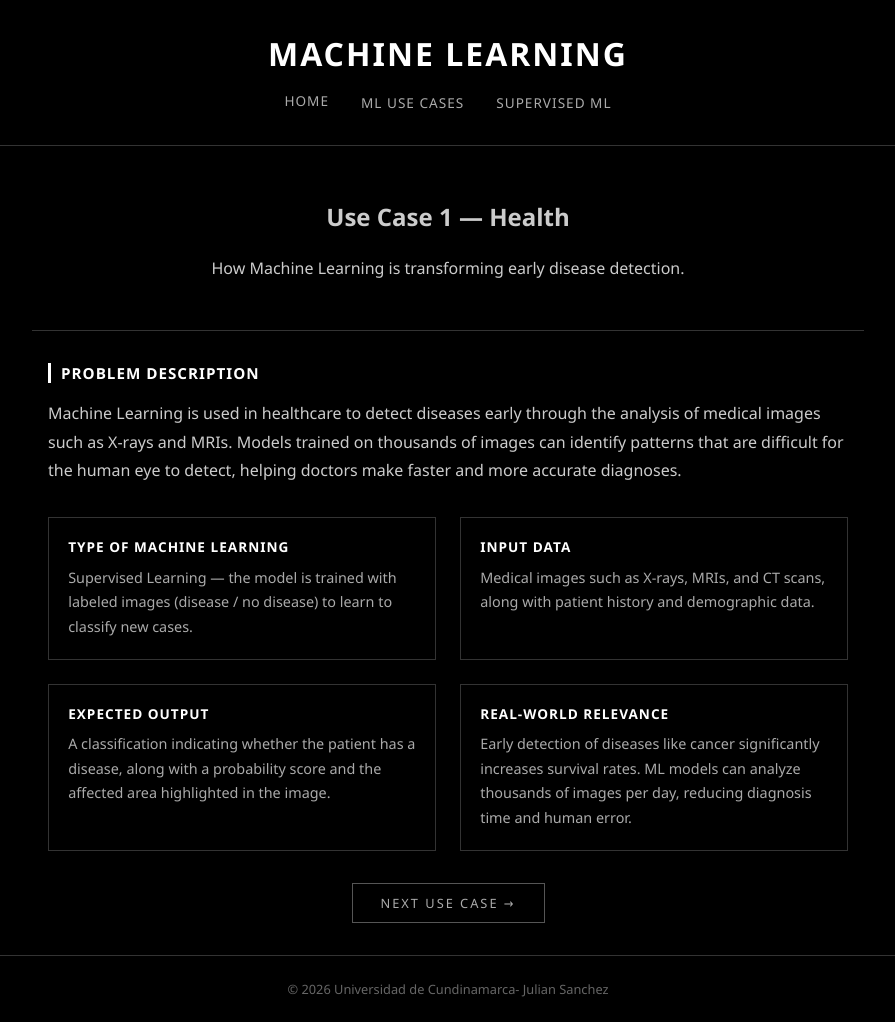
After one commit to Nywaran/ML, a Flask app: page /use-cases/health in a window 1280 px wide. The commit adds this page. Shown: the whole page, without its empty margins (192-1087 px from the left). Run offline with Flask 3, Linux system fonts and the light colour scheme.

Commit message:
Use cases and lineal regression

```diff
--- a/app.py
+++ b/app.py
@@ -1,5 +1,6 @@
+# Importacion de librerias
 from flask import Flask, render_template, request
-import RegresionLogistica
+import LinealRegression
 
 app = Flask(__name__)
 
@@ -7,26 +8,36 @@ app = Flask(__name__)
 def home():
     return render_template('index.html')
 
-@app.route('/LinearRegression/')
-def calculateGrade():
-    import LinealRegression
-    result = LinealRegression.calculateGrade(10)
-    return str(result)
+# Llamamos los casos de uso, uno por uno
+@app.route('/use-cases/health')
+def use_case_health():
+    return render_template('use_cases/health.html')
 
-@app.route('/LogisticRegression/', methods=['GET', 'POST'])
-def logistic():
+@app.route('/use-cases/finance')
+def use_case_finance():
+    return render_template('use_cases/finance.html')
+
+@app.route('/use-cases/cybersecurity')
+def use_case_cybersecurity():
+    return render_template('use_cases/cybersecurity.html')
+
+@app.route('/use-cases/education')
+def use_case_education():
+    return render_template('use_cases/education.html')
+
+# Llamamos a la regresión lineal pero solo los conceptos
+@app.route('/linear-regression/concepts')
+def lr_concepts():
+    return render_template('linear_regression/concepts.html')
+
+# Llamamos a la apliacaión de la regresión lineal y el dataset
+@app.route('/linear-regression/application', methods=['GET', 'POST'])
+def lr_application():
+    prediction = None
     if request.method == 'POST':
-        edad      = float(request.form['edad'])
-        ingreso   = float(request.form['ingreso_mensual'])
-        visitas   = float(request.form['visitas_web_mes'])
-        tiempo    = float(request.form['tiempo_sitio_min'])
-        compras   = float(request.form['compras_previas'])
-        descuento = float(request.form['descuento_usado'])
-
-        resultado, probabilidad = RegresionLogistica.predecir(
-            edad, ingreso, visitas, tiempo, compras, descuento
-        )
-        return render_template('result.html',
-                               resultado=resultado,
-                               probabilidad=probabilidad)
-    return render_template('logistic.html')
+        open_price = float(request.form['open'])
+        high       = float(request.form['high'])
+        low        = float(request.form['low'])
+        volume     = float(request.form['volume'])
+        prediction = LinealRegression.predict(open_price, high, low, volume)
+    return render_template('linear_regression/application.html', prediction=prediction)
--- a/static/css/style.css
+++ b/static/css/style.css
@@ -36,7 +36,9 @@ nav a {
     transition: color 0.2s ease;
 }
 
-nav a:hover { color: #ffffff; }
+nav a:hover {
+    color: #ffffff;
+}
 
 main {
     flex: 1;
@@ -83,19 +85,42 @@ footer {
     color: #666;
 }
 
+.hero-welcome {
+    display: flex;
+    justify-content: center;
+    align-items: center;
+    text-align: center;
+    padding: 60px 20px;
+    border-bottom: 1px solid #333;
+    width: 100%;
+}
+
+.hero-welcome h1 {
+    font-size: 3rem;
+    margin: 0;
+    letter-spacing: 5px;
+    text-transform: uppercase;
+}
+
+.highlight {
+    text-decoration: underline;
+    color: #fff;
+}
+
 .casos-uso {
     margin-top: 40px;
     padding: 20px;
 }
 
-/* Formulario */
 .form-container {
     max-width: 520px;
     margin: 0 auto;
     padding: 0 1rem;
 }
 
-.form-group { margin-bottom: 1.4rem; }
+.form-group {
+    margin-bottom: 1.4rem;
+}
 
 .form-group label {
     display: block;
@@ -133,12 +158,13 @@ button[type="submit"] {
     letter-spacing: 2px;
     text-transform: uppercase;
     cursor: pointer;
-    transition: background 0.2s ease;
+    transition: background 0.2s ease, color 0.2s ease;
 }
 
-button[type="submit"]:hover { background: #cccccc; }
+button[type="submit"]:hover {
+    background: #cccccc;
+}
 
-/* Resultado */
 .result-container {
     max-width: 480px;
     margin: 0 auto;
@@ -187,3 +213,129 @@ button[type="submit"]:hover { background: #cccccc; }
     border-color: #ffffff;
     color: #ffffff;
 }
+
+.dropdown {
+    position: relative;
+    display: inline-block;
+}
+
+.dropdown-toggle {
+    color: #aaaaaa;
+    font-size: 0.85rem;
+    letter-spacing: 1px;
+    text-transform: uppercase;
+    cursor: pointer;
+    transition: color 0.2s ease;
+}
+
+.dropdown-toggle:hover {
+    color: #ffffff;
+}
+
+.dropdown-menu {
+    display: none;
+    position: absolute;
+    top: 100%;
+    left: 50%;
+    transform: translateX(-50%);
+    background: #111;
+    border: 1px solid #333;
+    min-width: 220px;
+    z-index: 100;
+    padding: 0.5rem 0;
+}
+
+.dropdown:hover .dropdown-menu {
+    display: block;
+}
+
+.dropdown-menu a {
+    display: block;
+    padding: 8px 16px;
+    color: #aaaaaa;
+    text-decoration: none;
+    font-size: 0.8rem;
+    letter-spacing: 0.5px;
+    transition: background 0.2s, color 0.2s;
+}
+
+.dropdown-menu a:hover {
+    background: #222;
+    color: #ffffff;
+}
+
+.use-case-container {
+    max-width: 800px;
+    margin: 0 auto;
+    padding: 0 1rem;
+}
+
+.use-case-block {
+    margin-bottom: 2rem;
+}
+
+.use-case-block h3 {
+    border-left: 3px solid #ffffff;
+    padding-left: 10px;
+    margin-bottom: 0.8rem;
+    text-transform: uppercase;
+    letter-spacing: 1px;
+    font-size: 0.95rem;
+}
+
+.use-case-block p {
+    color: #cccccc;
+    line-height: 1.8;
+}
+
+.use-case-grid {
+    display: grid;
+    grid-template-columns: repeat(auto-fit, minmax(260px, 1fr));
+    gap: 1.5rem;
+    margin-top: 1rem;
+}
+
+.use-case-card {
+    border: 1px solid #333;
+    padding: 1.2rem;
+    transition: background 0.3s ease;
+}
+
+.use-case-card:hover {
+    background: #111;
+    border-color: #555;
+}
+
+.use-case-card h4 {
+    margin-top: 0;
+    font-size: 0.85rem;
+    text-transform: uppercase;
+    letter-spacing: 1px;
+    color: #ffffff;
+    margin-bottom: 0.6rem;
+}
+
+.use-case-card p {
+    color: #aaaaaa;
+    font-size: 0.9rem;
+    line-height: 1.7;
+    margin: 0;
+}
+
+
+.card-link {
+    display: inline-block;
+    margin-top: 1rem;
+    font-size: 0.8rem;
+    letter-spacing: 1px;
+    text-transform: uppercase;
+    color: #aaaaaa;
+    text-decoration: none;
+    border-bottom: 1px solid #444;
+    transition: color 0.2s, border-color 0.2s;
+}
+
+.card-link:hover {
+    color: #ffffff;
+    border-color: #ffffff;
+}
--- a/templates/includes/header.html
+++ b/templates/includes/header.html
@@ -1,8 +1,24 @@
 <header>
     <h1>Machine Learning</h1>
     <nav>
-        <a href="/">Inicio</a>
-        <a href="/LogisticRegression/">Regresión Logística</a>
-        <a href="/LinearRegression/">Regresión Lineal</a>
+        <a href="/">Home</a>
+
+        <div class="dropdown">
+            <span class="dropdown-toggle">ML Use Cases</span>
+            <div class="dropdown-menu">
+                <a href="/use-cases/health">Health</a>
+                <a href="/use-cases/finance">Finance</a>
+                <a href="/use-cases/cybersecurity">Cybersecurity</a>
+                <a href="/use-cases/education">Education</a>
+            </div>
+        </div>
+
+        <div class="dropdown">
+            <span class="dropdown-toggle">Supervised ML</span>
+            <div class="dropdown-menu">
+                <a href="/linear-regression/concepts">Linear Regression — Basic Concepts</a>
+                <a href="/linear-regression/application">Linear Regression — Application</a>
+            </div>
+        </div>
     </nav>
 </header>
--- /dev/null
+++ b/templates/use_cases/health.html
@@ -0,0 +1,40 @@
+{% extends 'layout.html' %}
+
+{% block content %}
+<section class="intro">
+    <h2>Use Case 1 — Health</h2>
+    <p>How Machine Learning is transforming early disease detection.</p>
+</section>
+
+<hr style="border: 0; border-top: 1px solid #333; margin: 2rem 0;">
+
+<div class="use-case-container">
+    <div class="use-case-block">
+        <h3>Problem Description</h3>
+        <p>Machine Learning is used in healthcare to detect diseases early through the analysis of medical images such as X-rays and MRIs. Models trained on thousands of images can identify patterns that are difficult for the human eye to detect, helping doctors make faster and more accurate diagnoses.</p>
+    </div>
+
+    <div class="use-case-grid">
+        <div class="use-case-card">
+            <h4>Type of Machine Learning</h4>
+            <p>Supervised Learning — the model is trained with labeled images (disease / no disease) to learn to classify new cases.</p>
+        </div>
+        <div class="use-case-card">
+            <h4>Input Data</h4>
+            <p>Medical images such as X-rays, MRIs, and CT scans, along with patient history and demographic data.</p>
+        </div>
+        <div class="use-case-card">
+            <h4>Expected Output</h4>
+            <p>A classification indicating whether the patient has a disease, along with a probability score and the affected area highlighted in the image.</p>
+        </div>
+        <div class="use-case-card">
+            <h4>Real-World Relevance</h4>
+            <p>Early detection of diseases like cancer significantly increases survival rates. ML models can analyze thousands of images per day, reducing diagnosis time and human error.</p>
+        </div>
+    </div>
+</div>
+
+<div style="text-align:center; margin-top: 2rem;">
+    <a href="/use-cases/finance" class="btn-back">Next Use Case →</a>
+</div>
+{% endblock %}
```
Also changed, not shown: LinealRegression.py (+16 -14 lines), templates/index.html (+15 -26 lines), templates/linear_regression/application.html (added, +66 -0 lines), templates/linear_regression/concepts.html (added, +43 -0 lines), templates/use_cases/cybersecurity.html (added, +40 -0 lines), templates/use_cases/education.html (added, +40 -0 lines), templates/use_cases/finance.html (added, +40 -0 lines), gold_futures_timeseries.csv (added).
